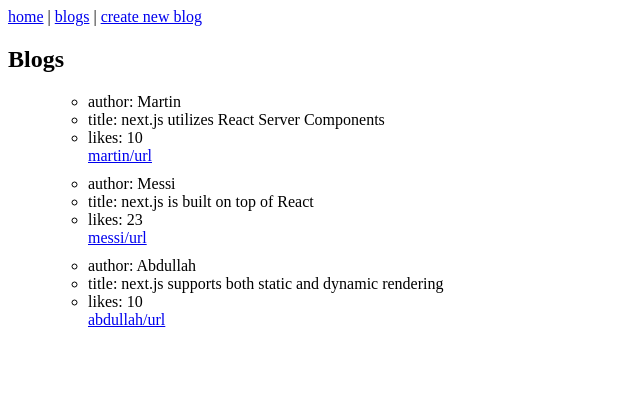
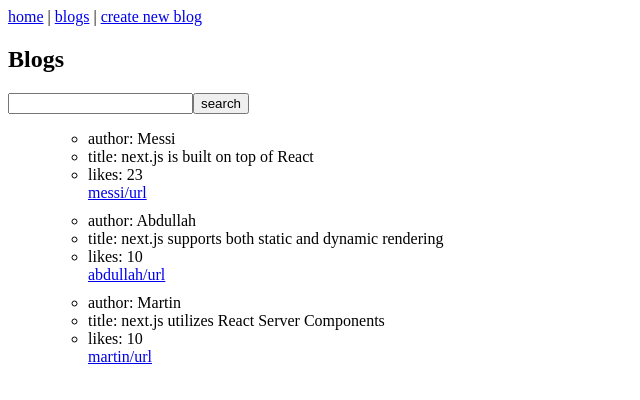
Before and after one commit to AbdullahBoreny/blog, a Next.js app: page /blogs in a window 1280 px wide. Shown: the top 400 px of the page, without its empty margins (0-640 px from the left). Built offline with nearby package versions, Linux system fonts and the light colour scheme.

Commit message:
add searching mechanism

```diff
--- a/app/blogs/page.tsx
+++ b/app/blogs/page.tsx
@@ -1,11 +1,24 @@
 import Link from "next/link";
 import { getBlogs } from "../services/blogs";
 
-const Blogs = () => {
-  const blogs = getBlogs();
+const Blogs = async ({
+  searchParams,
+}: {
+  searchParams: Promise<{ filter?: string, }>;
+}) => {
+  const { filter } = await searchParams;
+  const allBlogs = getBlogs();
+  const blogs = filter ? allBlogs.filter(blog => blog.title.includes(filter)) :
+    allBlogs.sort((a, b) => a.likes - b.likes).reverse();
+
   return (
     <div>
+
       <h2>Blogs</h2>
+      <form action="/blogs">
+        <input name="filter" type="text" />
+        <button type="submit">search</button>
+      </form>
       <ul>
         {blogs.map(blog => (
           <ul style={{ marginBottom: 10 }} key={blog.id}>
```
